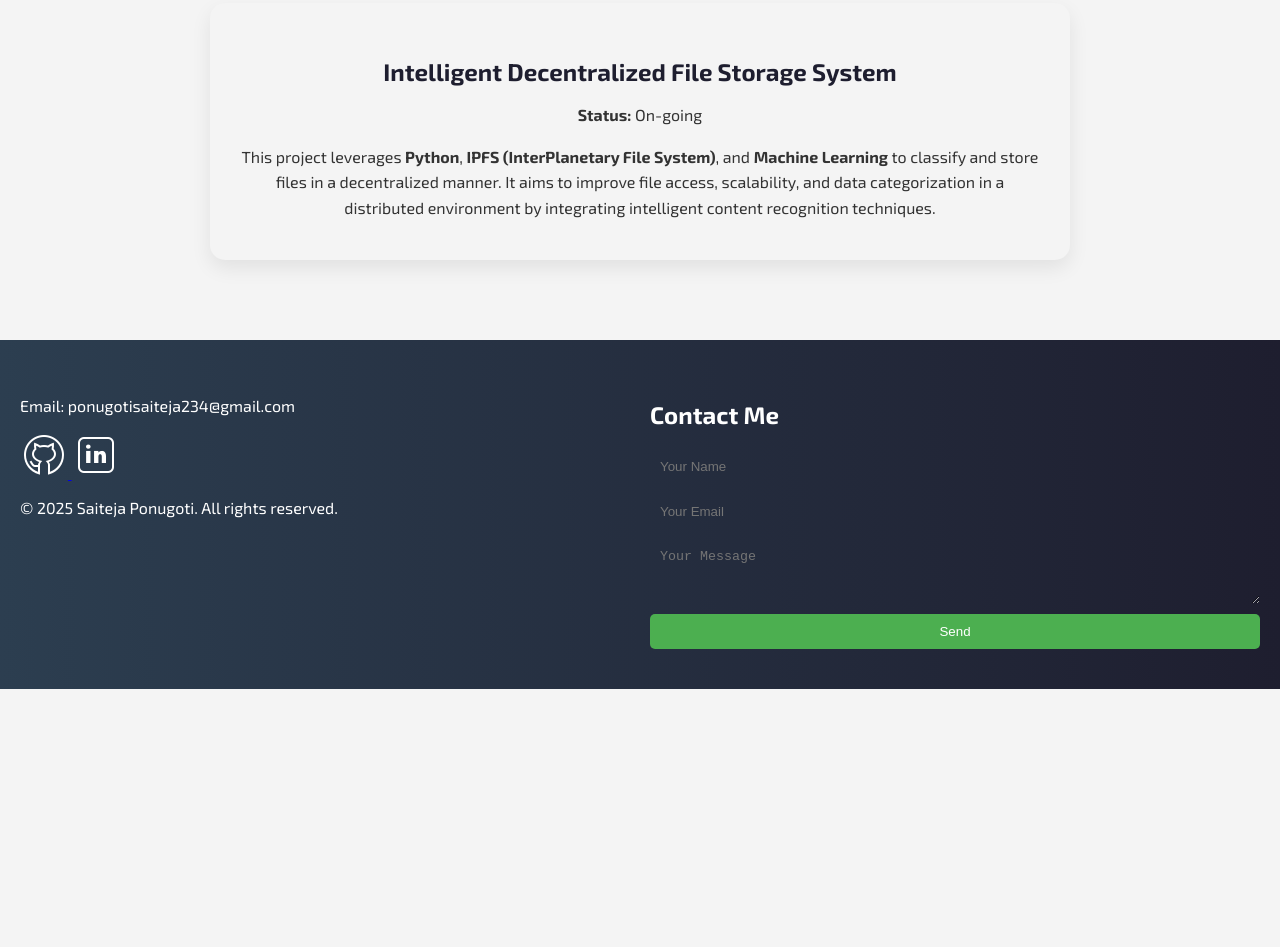
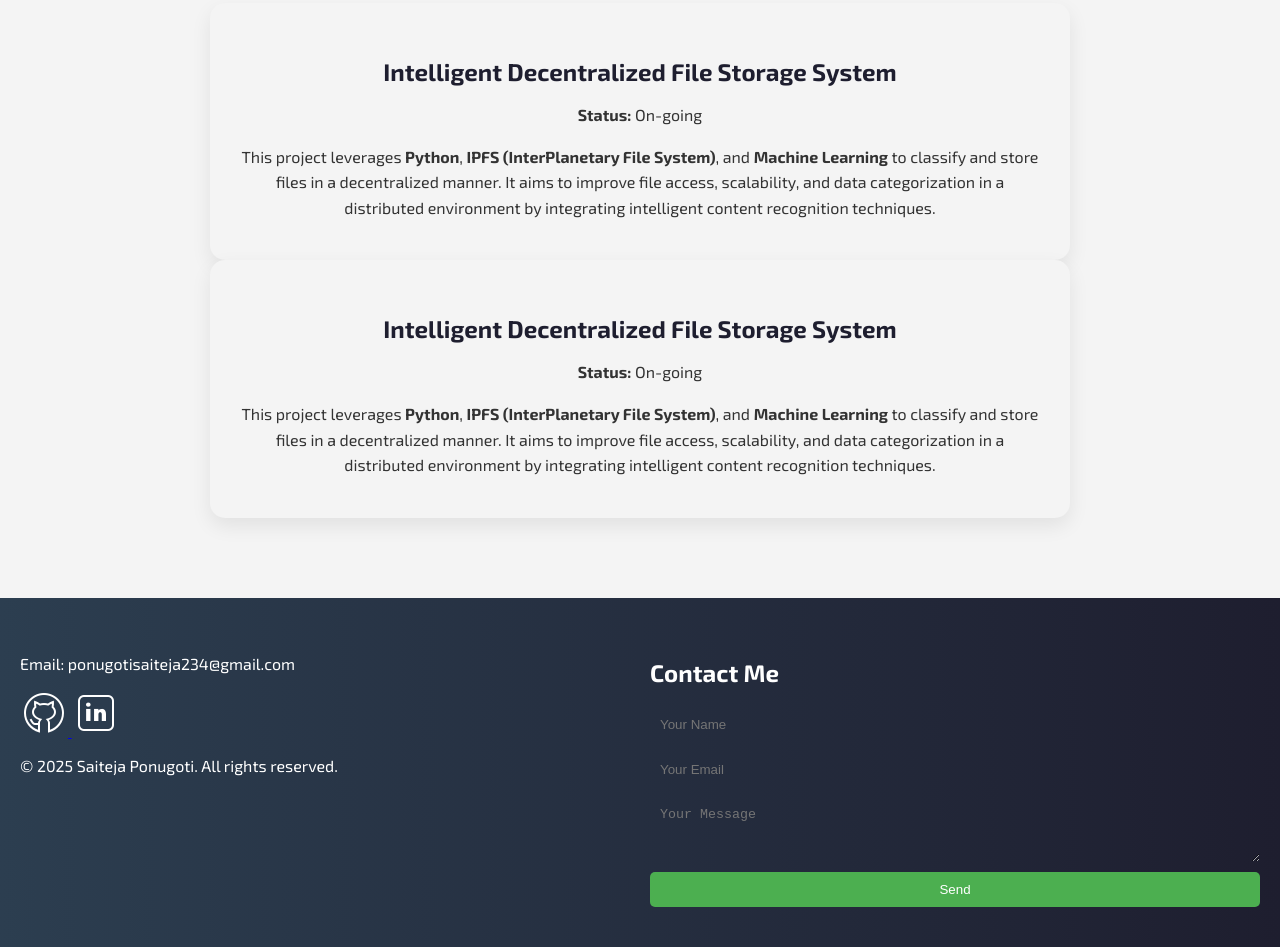
Before and after one commit to SaitejaPonugoti/personal_website, a plain HTML site: page index.html in a window 1280 px wide. Shown: the part 2521-3468 px from the top of the page. Before the commit the page ends 3210 px from the top, so only its background shows below. Drawn offline with Linux system fonts and the light colour scheme.

Commit message:
added research

```diff
--- a/index.html
+++ b/index.html
@@ -106,6 +106,14 @@
               It aims to improve file access, scalability, and data categorization in a distributed environment by integrating intelligent content recognition techniques.
             </p>
           </div>
+          <div class="research-card">
+            <h3>Intelligent Decentralized File Storage System</h3>
+            <p><strong>Status:</strong> On-going</p>
+            <p>
+              This project leverages <strong>Python</strong>, <strong>IPFS (InterPlanetary File System)</strong>, and <strong>Machine Learning</strong> to classify and store files in a decentralized manner.
+              It aims to improve file access, scalability, and data categorization in a distributed environment by integrating intelligent content recognition techniques.
+            </p>
+          </div>
         </div>
       </section>
 
```
